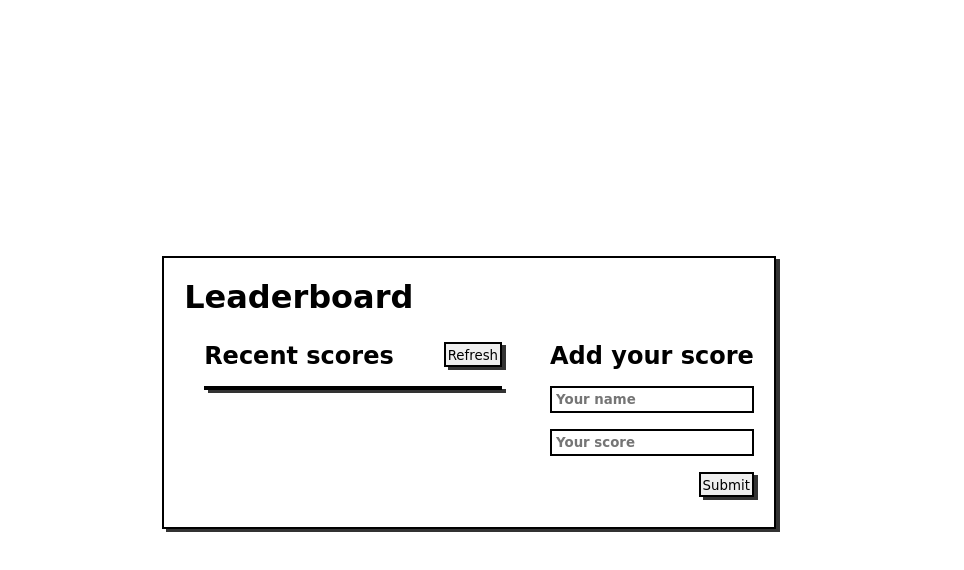
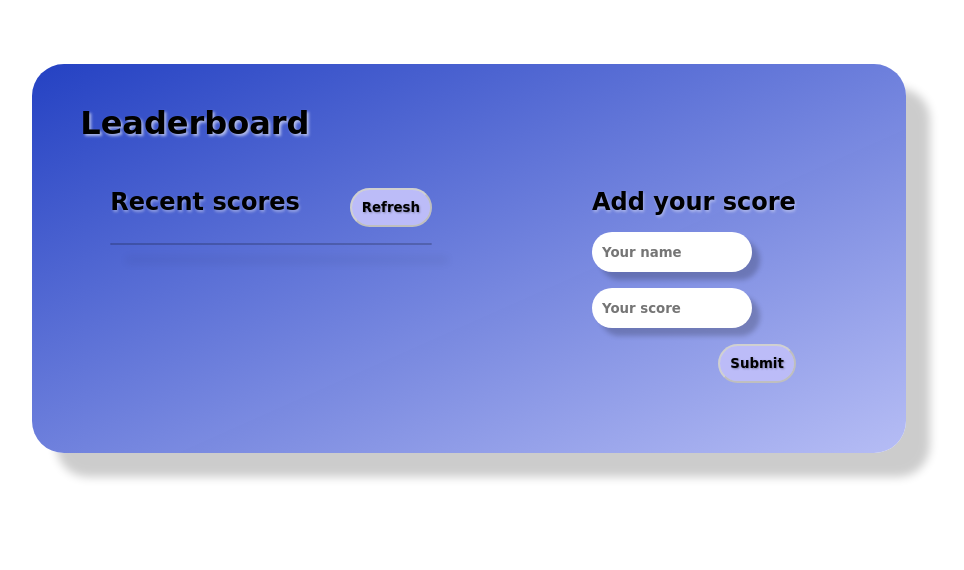
Before and after one commit to George7h/Leaderboard, a website built with webpack: page src/template.html in a window 1280 px wide. Shown: the whole page, without its empty margins (171-1135 px from the left). Built offline with nearby package versions, Linux system fonts and the light colour scheme; no server answers; a web font is replaced by a local one.

Commit message:
Add styling

```diff
--- a/src/index.css
+++ b/src/index.css
@@ -12,20 +12,49 @@ body {
   font-family: 'Short Stack', cursive;
 }
 
-button {
-  border: solid black 2px;
-  box-shadow: 4px 3px 0 0 rgba(0, 0, 0, 0.8);
-  padding: 4px 2px 2px 2px;
-  font-family: 'Short Stack', cursive;
+h1 {
+  text-shadow: 2px 2px 3px rgba(255, 255, 255, 0.6);
 }
 
-button:active {
-  margin: 4px 0 0 4px;
-  box-shadow: 0 0 0 0 rgba(0, 0, 0, 0.8);
+h2 {
+  text-shadow: 1px 2px 3px rgba(255, 255, 255, 0.4);
+}
+
+.success-message {
+  display: none;
+  color: green;
+  font-family: 'Short Stack', cursive;
+  text-shadow: 1px 1px 2px rgba(0, 0, 0, 0.3);
+  font-weight: bold;
+  background-color: white;
+  box-shadow: rgba(0, 0, 0, 0.2) 1.5rem 1.5rem 0.6rem;
+  border-radius: 80px;
+  padding: 10px;
+}
+
+button {
+  font-family: 'Short Stack', cursive;
+  text-shadow: 1px 1px 2px rgba(0, 0, 0, 0.3);
+  font-weight: 600;
+  border-color: rgba(0, 0, 0, 0.2);
+  border-radius: 80px;
+  color: #000;
+  padding: 10px;
+  box-shadow: 0 0 40px 40px rgba(183, 183, 250, 0.9) inset, 0 0 0 0 rgb(133, 133, 243, 0.9);
+  transition: all 0.8s ease-in-out;
+
+  &:hover {
+    box-shadow: 0 0 40px 0 rgba(20, 51, 189, 0.6) inset, 0 0 15px 10px rgba(122, 122, 239, 0.6);
+  }
+
+  &:active {
+    box-shadow: 0 0 0 0 rgba(0, 0, 0, 0.8);
+    background-color: greenyellow;
+  }
 }
 
 main {
-  margin-top: 20%;
+  margin: 5%;
   gap: 1rem;
   display: flex;
   flex-direction: column;
@@ -39,14 +68,18 @@ main {
   flex-direction: column;
   align-self: center;
   gap: 1rem;
-  padding: 20px 20px 30px 20px;
-  border: solid black 2px;
-  box-shadow: 4px 3px 0 0 rgba(0, 0, 0, 0.8);
+  padding: 2.5rem 5rem 2.5rem 3rem;
+  border-radius: 2rem;
+  box-shadow: rgba(0, 0, 0, 0.2) 1.5rem 1.5rem 0.6rem;
+  background-color: rgba(99, 121, 218, 0.975);
+  background-image: linear-gradient(to bottom right, rgba(20, 51, 189, 0.8), rgb(182, 189, 245));
 }
 
 .boxing {
   padding: 10px 0 0 20px;
-  gap: 1rem;
+  gap: 4rem;
+  display: flex;
+  flex-direction: column;
 }
 
 .scores {
@@ -66,19 +99,32 @@ main {
 }
 
 .scorelist {
-  list-style: none;
-  border: solid black 2px;
-  box-shadow: 4px 3px 0 0 rgba(0, 0, 0, 0.8);
+  border: solid rgba(0, 0, 0, 0.2) 0.4px;
+  box-shadow: rgba(0, 0, 0, 0.2) 1rem 1rem 0.6rem;
+  border-radius: 10px;
 }
 
 .scorelist > li {
-  display: flex;
-  justify-content: space-between;
-  padding: 3px;
+  padding: 3px 1px 3px 10px;
 }
 
 .scorelist > li:nth-child(even) {
-  background-color: #ddd;
+  background-color: #fff;
+}
+
+.scorelist > li:nth-child(odd) {
+  background-color: #cbcbcbe0;
+  background-image: linear-gradient(to right, lightgrey, lightgrey, white);
+}
+
+.scorelist > li:first-child {
+  border-radius: 10px 10px 0 0;
+  border: #000;
+}
+
+.scorelist > li:last-child {
+  border-radius: 0 0 10px 10px;
+  border: #000;
 }
 
 .addscores {
@@ -98,13 +144,51 @@ input::placeholder {
 }
 
 input {
-  padding: 4px;
-  border: solid 2px;
+  padding: 4px 2px 4px 10px;
+  border: rgba(0, 0, 0, 0.3);
+  box-shadow: rgba(0, 0, 0, 0.2) 0.5rem 0.5rem 0.3rem;
+  border-radius: 2rem;
+  height: 2.5rem;
+  font-weight: bold;
+  font-family: 'Short Stack', cursive;
+
+  input:focus {
+    border: rgba(0, 0, 0, 0.9);
+    padding: 6px 3px 5px 60px;
+    margin: 10px;
+  }
+}
+
+input[type=text]:focus {
+  font-weight: bold;
+  font-family: 'Short Stack', cursive;
 }
 
 @media screen and (min-width: 768px) {
   .boxing {
     display: flex;
-    gap: 1rem;
+    gap: 8rem;
+    flex-direction: row;
+    padding: 30px;
+  }
+
+  #YourName {
+    transition: 2s;
+    width: 10rem;
+
+    &:hover {
+      border: solid 5px rgba(100, 100, 100, 0.3);
+      width: 12rem;
+    }
+  }
+
+  #YourScore {
+    transition: 2s;
+    width: 10rem;
+
+    &:hover {
+      border: solid 5px rgba(100, 100, 100, 0.3);
+      width: 7rem;
+    }
   }
 }
--- a/src/template.html
+++ b/src/template.html
@@ -16,13 +16,14 @@
             <h2>Recent scores</h2>
             <button class="refresh">Refresh</button>
           </div>
-          <ul class="scorelist"></ul>
+          <ol class="scorelist"></ol>
         </section>
         <form class="addscores">
           <h2>Add your score</h2>
           <input type="text" placeholder="Your name" id="YourName" name="YourName">
           <input type="number" placeholder="Your score" id="YourScore" name="YourScore">
           <button type="button" id="submit">Submit</button>
+          <div class="success-message"></div>
         </form>
       </div>
     </div>
```
